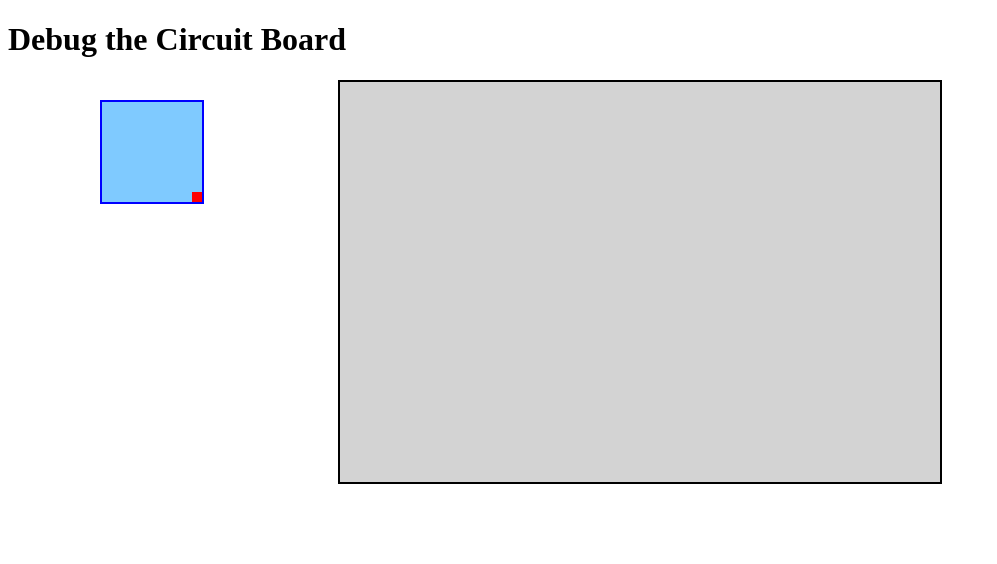
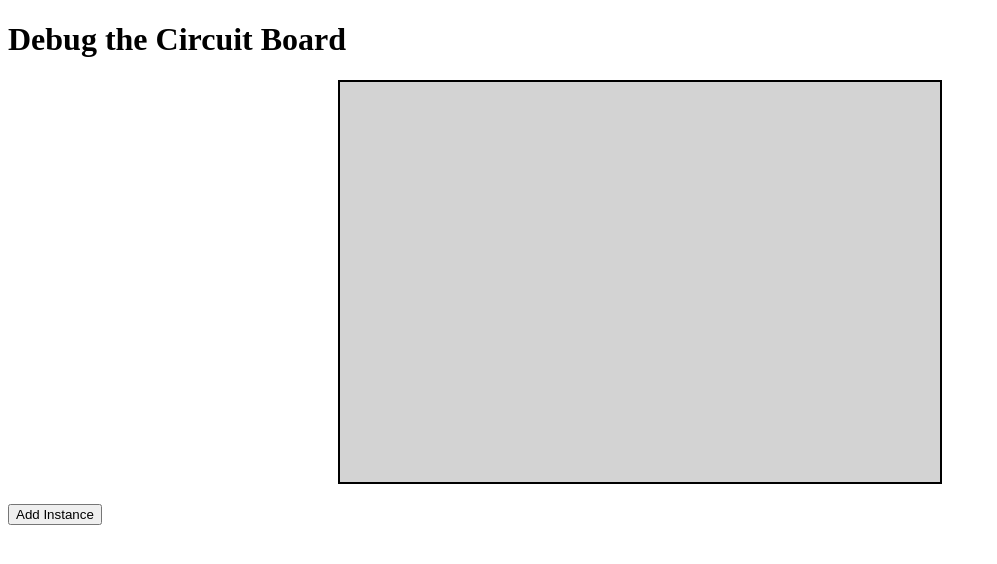
Before and after one commit to NainAbdi/board_simulator, a React (Vite) app: page / in a window 1280 px wide. Shown: the top 564 px of the page, without its empty margins (0-997 px from the left). Built offline with nearby package versions, Linux system fonts and the light colour scheme.

Commit message:
PadManagerButton

```diff
--- a/src/App.tsx
+++ b/src/App.tsx
@@ -1,13 +1,14 @@
 import './styles/App.css'
 import CircuitBoard from './components/CircuitBoard';
 import Pad from './components/Pad'
+import PadManager from './components/PadManager'
 
 export default function App() {
   return (
     <main>
       <h1>Debug the Circuit Board</h1>
       <CircuitBoard />
-      <Pad />
+      <PadManager /> {/* Use the PadManager component */}
     </main>
   );
 }
--- a/src/components/Pad.tsx
+++ b/src/components/Pad.tsx
@@ -1,9 +1,15 @@
 import React, { useState } from 'react';
 import '../styles/Pad.css'; // Create a CSS file for styles
 
-const Pad = () => {
-  const [position, setPosition] = useState({ x: 100, y: 100 });
-  const [size, setSize] = useState({ width: 100, height: 100 });
+type PadProps = {
+    position: { x: number; y: number };
+    size: { width: number; height: number };
+    maxPorts: number; // New prop for maximum ports
+};
+
+const Pad: React.FC<PadProps> = ({ position, size, maxPorts }) => {
+  const [currentposition, setPosition] = useState({ x: 100, y: 100 });
+  const [currentsize, setSize] = useState({ width: 100, height: 100 });
   const [isDragging, setIsDragging] = useState(false);
   const [isResizing, setIsResizing] = useState(false);
   const [offset, setOffset] = useState({ x: 0, y: 0 });
@@ -11,7 +17,7 @@ const Pad = () => {
   const handleMouseDown = (e: React.MouseEvent) => {
     e.preventDefault();
     setIsDragging(true);
-    setOffset({ x: e.clientX - position.x, y: e.clientY - position.y });
+    setOffset({ x: e.clientX - currentposition.x, y: e.clientY - currentposition.y });
   };
 
   const handleMouseUp = () => {
@@ -33,8 +39,8 @@ const Pad = () => {
   const handleResizeMouseMove = (e: MouseEvent) => {
     if (isResizing) {
       setSize({
-        width: Math.max(50, e.clientX - position.x), // Prevent size from becoming too small
-        height: Math.max(50, e.clientY - position.y),
+        width: Math.max(50, e.clientX - currentposition.x), // Prevent size from becoming too small
+        height: Math.max(50, e.clientY - currentposition.y),
       });
     }
   };
@@ -55,10 +61,10 @@ const Pad = () => {
       <div
         className="draggable-square"
         style={{
-          left: position.x,
-          top: position.y,
-          width: size.width,
-          height: size.height,
+          left: currentposition.x,
+          top: currentposition.y,
+          width: currentsize.width,
+          height: currentsize.height,
         }}
         onMouseDown={handleMouseDown}
       >
--- /dev/null
+++ b/src/components/PadManager.tsx
@@ -0,0 +1,39 @@
+import React, { useState } from 'react';
+import Pad from './Pad';
+
+// Add type of instance for the array
+type PadInstance = {
+    id: number;          // Unique ID for each pad
+    position: { x: number; y: number }; // Position of the pad
+    size: { width: number; height: number }; // Size of the pad
+    maxPorts: number;
+};
+
+const PadManager = () => {
+    const [instances, setInstances] = useState<PadInstance[]>([]); // State for Pad instances
+
+    const addInstance = () => {
+        const newInstance: PadInstance = {
+            id: instances.length, // Assign a unique ID
+            position: { x: 100, y: 100 }, // Default starting position
+            size: { width: 100, height: 100 }, // Default size
+            maxPorts: 2, // Default maximum ports
+        };
+        setInstances([...instances, newInstance]); // Add the new instance
+    };
+    return (
+        <div>
+            <button onClick={addInstance}>Add Instance</button>
+            {instances.map((instance, index) => (
+            <Pad
+                key={instance.id}
+                position={instance.position}
+                size={instance.size}
+                maxPorts={instance.maxPorts}
+            />
+            ))}
+        </div>
+    );
+};
+
+export default PadManager;
```
